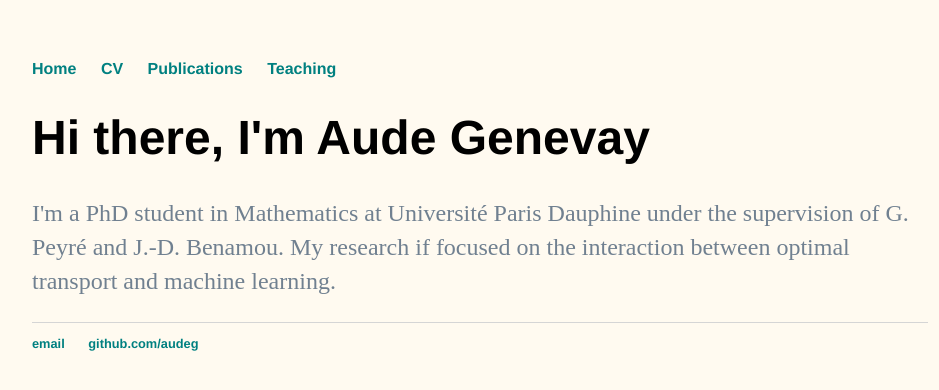
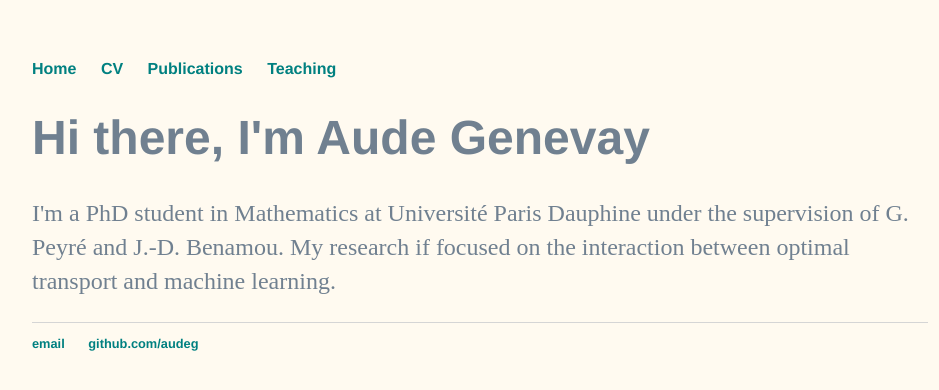
Before and after one commit to audeg/audeg.github.io, a Jekyll site: the page built from index.html, in a window 1280 px wide. Shown: the top 390 px of the page, without its empty margins (160-1099 px from the left). Built offline with Jekyll 4.4.1, drawn with Linux system fonts in a browser that asks for light colours.

Commit message:
Update main.css

```diff
--- a/css/main.css
+++ b/css/main.css
@@ -2,6 +2,7 @@
     margin: 60px auto;
     width: 70%;
     background: #FFFAF0;
+    color: #708090;
 }
 nav ul, footer ul {
     font-family:'Helvetica', 'Arial', 'Sans-Serif';
```
